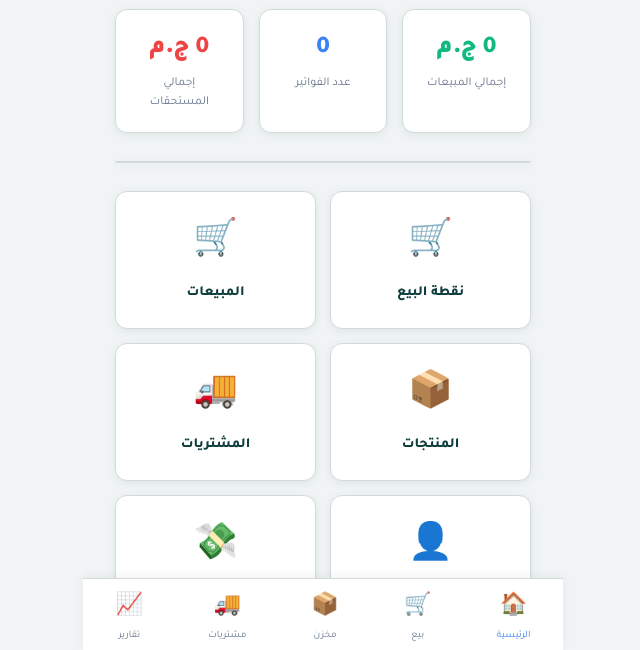
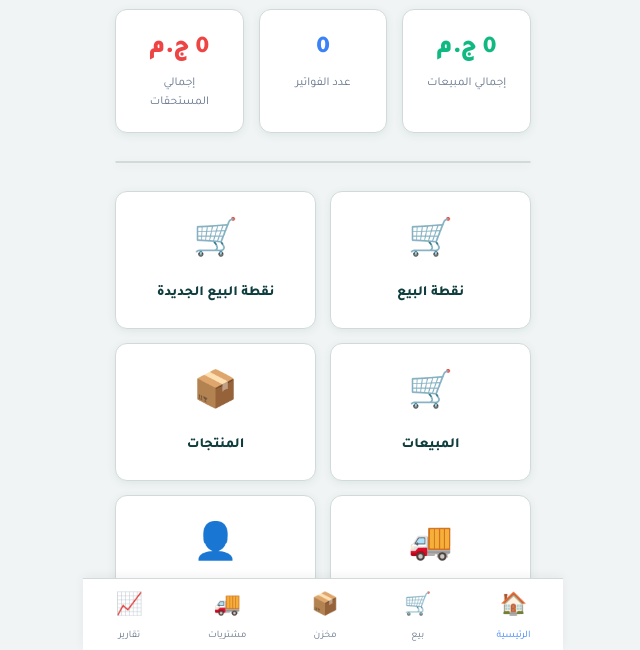
Before and after one commit to abdelmoaizShaikhon/10.10.20.2026, a plain HTML site: page dashboard.html in a window 1280 px wide. Shown: the part 150-800 px from the top of the page, without its empty margins (317-957 px from the left). Drawn offline with nearby package versions, Linux system fonts and the light colour scheme; no server answers; sample sign-in values are in the browser's storage.

Commit message:
Update dashboard.html

```diff
--- a/dashboard.html
+++ b/dashboard.html
@@ -178,6 +178,7 @@
             <nav class="sidebar-nav">
                 <a href="dashboard.html" class="active"><span class="nav-icon">📊</span> لوحة التحكم</a>
                 <a href="pos.html"><span class="nav-icon">🛒</span> نقطة البيع</a>
+                <a href="Pos2.html"><span class="nav-icon">🛒</span> نقطة البيع الجديده</a>
                 <a href="sales.html"><span class="nav-icon">🛒</span> المبيعات</a>
                 <a href="products.html"><span class="nav-icon">📦</span> المنتجات</a>
                 <a href="purchases.html"><span class="nav-icon">🚚</span> المشتريات</a>
@@ -243,6 +244,10 @@
                 <a href="pos.html" class="quick-card" style="background:#fff;padding:24px 16px;border-radius:12px;text-align:center;box-shadow:0 2px 10px rgba(15,61,62,0.08);border:1px solid #d1d9d9;text-decoration:none;color:#0f3d3e;">
                     <div style="font-size:36px;margin-bottom:8px;">🛒</div>
                     <div style="font-size:14px;font-weight:800;">نقطة البيع</div>
+                </a>
+                <a href="Pos2.html" class="quick-card" style="background:#fff;padding:24px 16px;border-radius:12px;text-align:center;box-shadow:0 2px 10px rgba(15,61,62,0.08);border:1px solid #d1d9d9;text-decoration:none;color:#0f3d3e;">
+                    <div style="font-size:36px;margin-bottom:8px;">🛒</div>
+                    <div style="font-size:14px;font-weight:800;">نقطة البيع الجديدة</div>
                 </a>
                 <a href="sales.html" class="quick-card" style="background:#fff;padding:24px 16px;border-radius:12px;text-align:center;box-shadow:0 2px 10px rgba(15,61,62,0.08);border:1px solid #d1d9d9;text-decoration:none;color:#0f3d3e;">
                     <div style="font-size:36px;margin-bottom:8px;">🛒</div>
```
